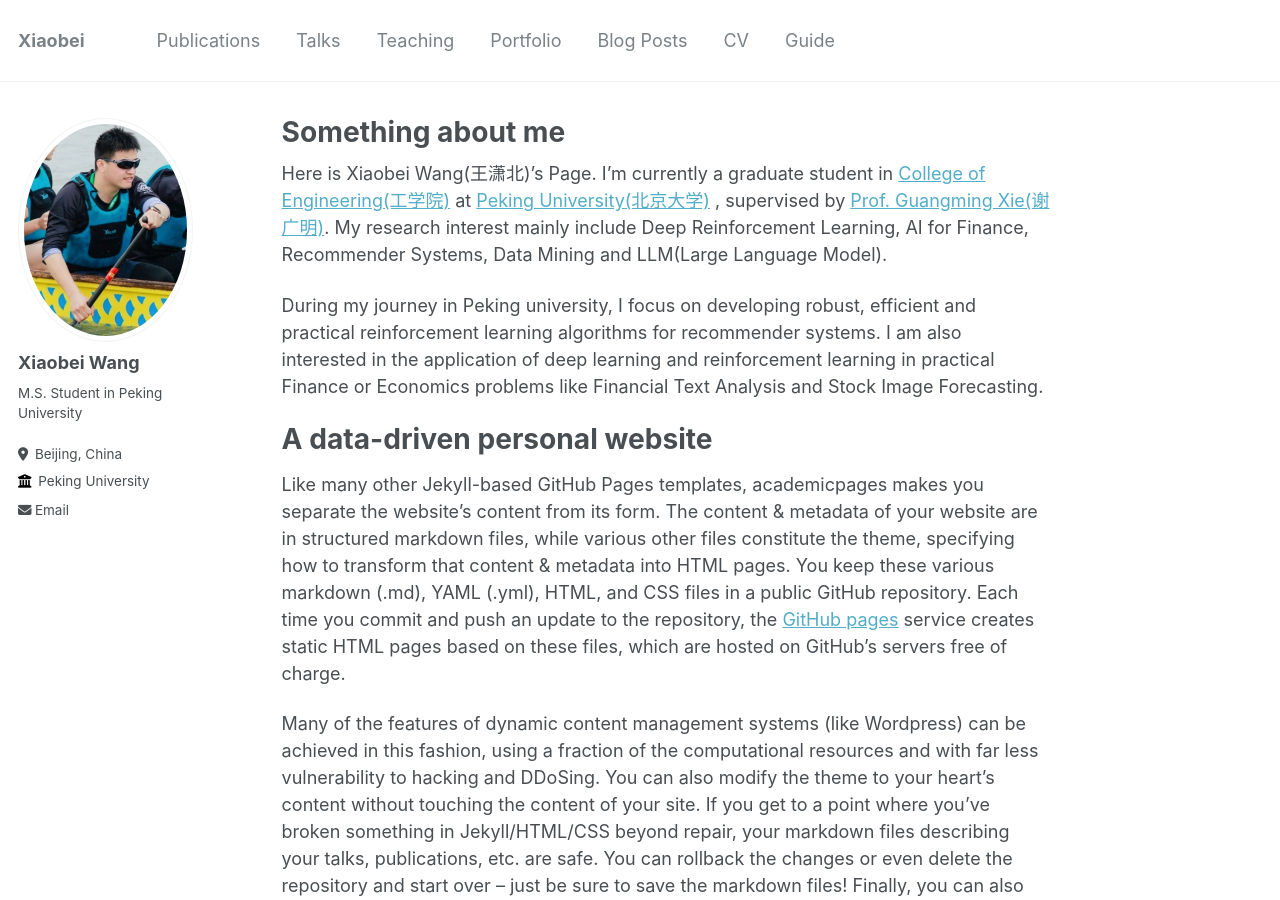
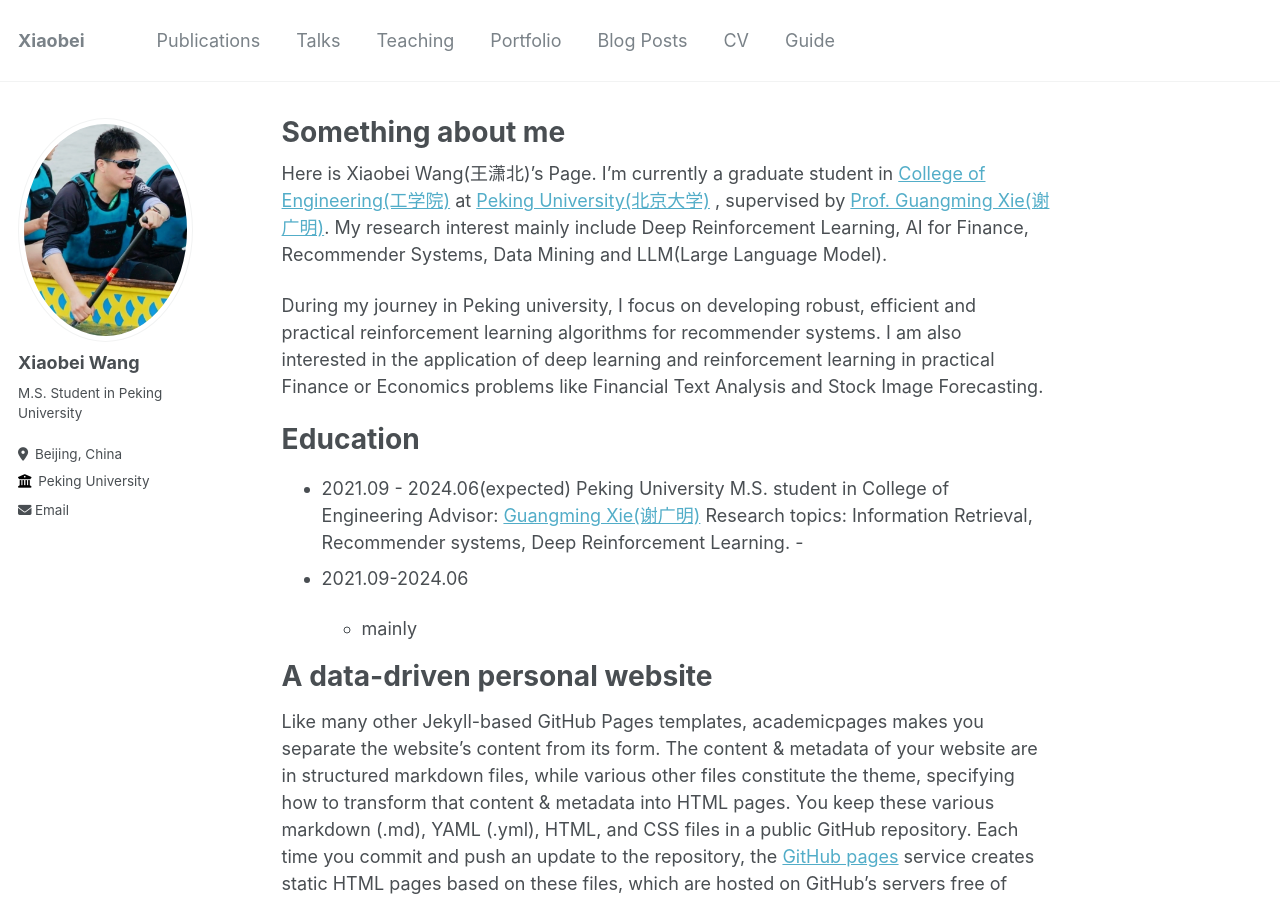
Before and after one commit to wangxiaobei822/wangxiaobei822.github.io, a Jekyll site: the page built from _pages/about.md, in a window 1280 px wide and 900 px high. Built offline with Jekyll 4.4.1, drawn with Linux system fonts in a browser that asks for light colours.

Commit message:
Update about.md

```diff
--- a/_pages/about.md
+++ b/_pages/about.md
@@ -11,6 +11,16 @@ Here is Xiaobei Wang(王潇北)’s Page. I’m currently a graduate student in
 
 During my journey in Peking university, I focus on developing robust, efficient and practical reinforcement learning algorithms for recommender systems. I am also interested in the application of deep learning and reinforcement learning in practical Finance or Economics problems like Financial Text Analysis and Stock Image Forecasting.
 
+Education
+======
+- 2021.09 - 2024.06(expected) Peking University
+ M.S. student in College of Engineering
+ Advisor: [Guangming Xie(谢广明)](https://www.coe.pku.edu.cn/teaching/all_time/7139.html)
+Research topics: Information Retrieval, Recommender systems, Deep Reinforcement Learning.
+-
+- 2021.09-2024.06
+
+  - mainly
 
 
 
```
